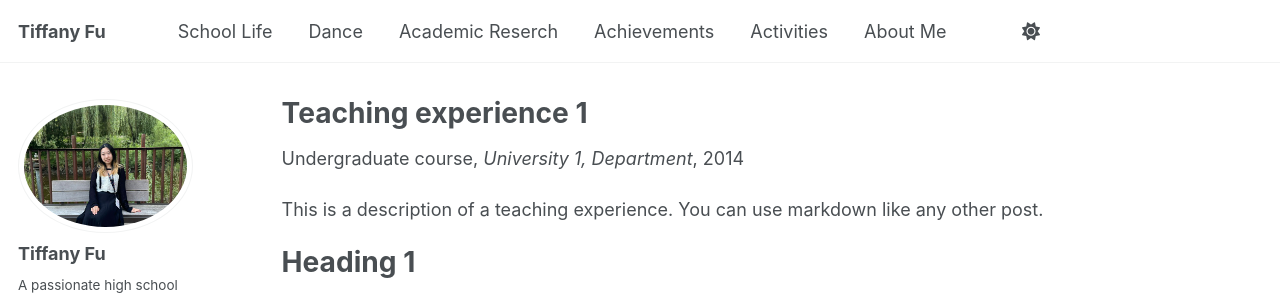
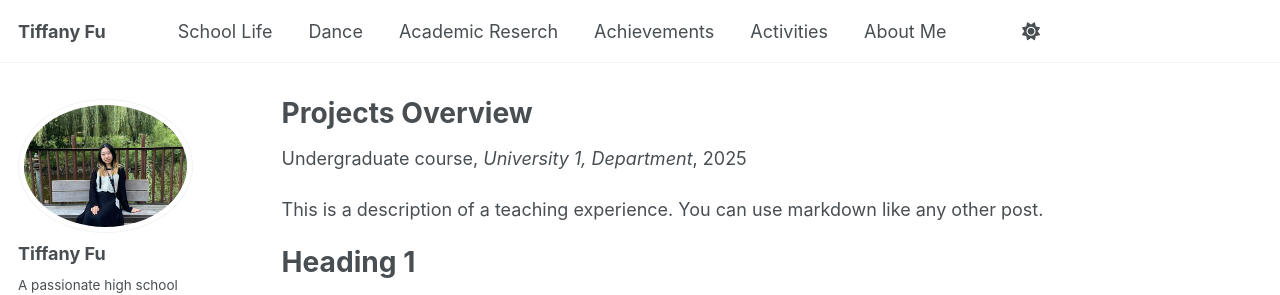
Before and after one commit to TiffanyJTFu/TiffanyFu, a Jekyll site: the page built from _teaching/2014-spring-teaching-1.md, in a window 1280 px wide and 1054 px high. Shown: the top 295 px of the window. Built offline with Jekyll 4.4.1, drawn with Linux system fonts in a browser that asks for light colours; a script that is not in the unit is left out.

Commit message:
Update 2014-spring-teaching-1.md

```diff
--- a/_teaching/2014-spring-teaching-1.md
+++ b/_teaching/2014-spring-teaching-1.md
@@ -1,10 +1,9 @@
 ---
-title: "Teaching experience 1"
+title: "Projects Overview"
 collection: teaching
 type: "Undergraduate course"
 permalink: /teaching/2014-spring-teaching-1
 venue: "University 1, Department"
-date: 2014-01-01
 location: "City, Country"
 ---
 
```
